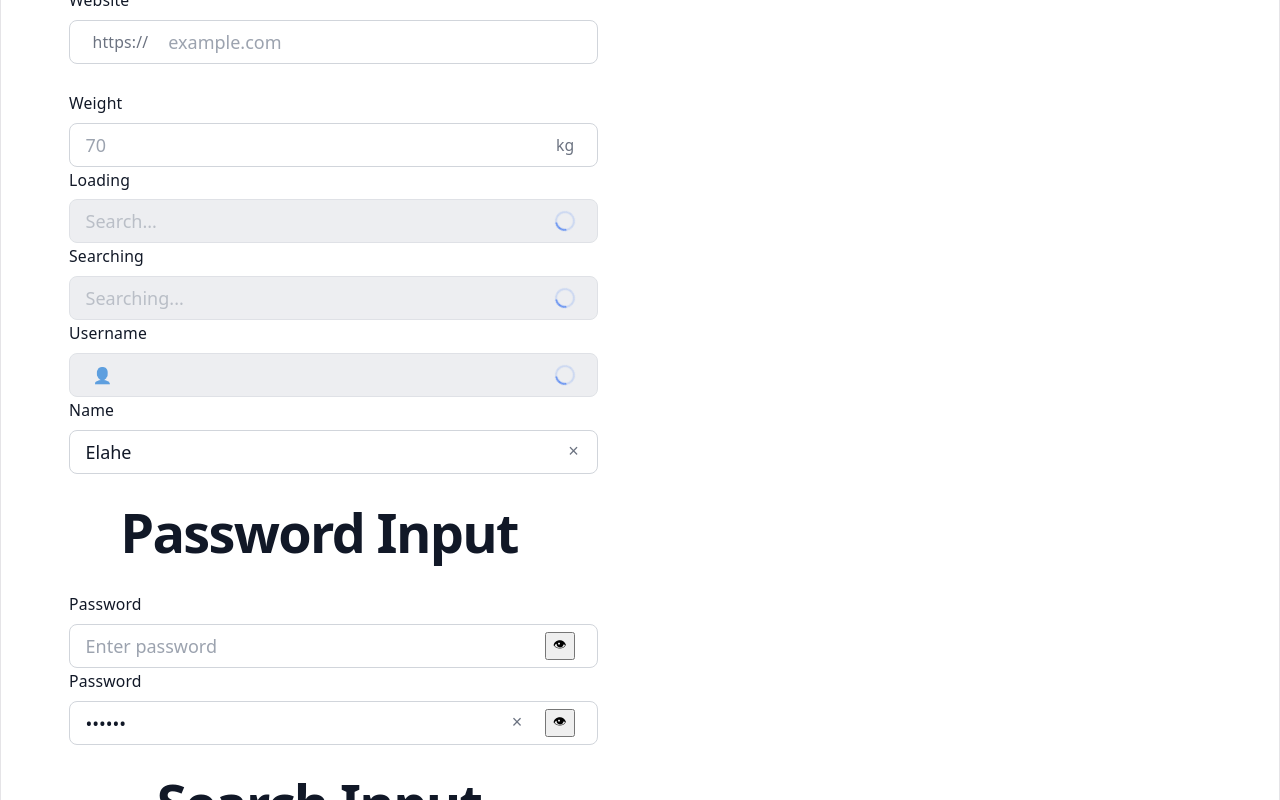
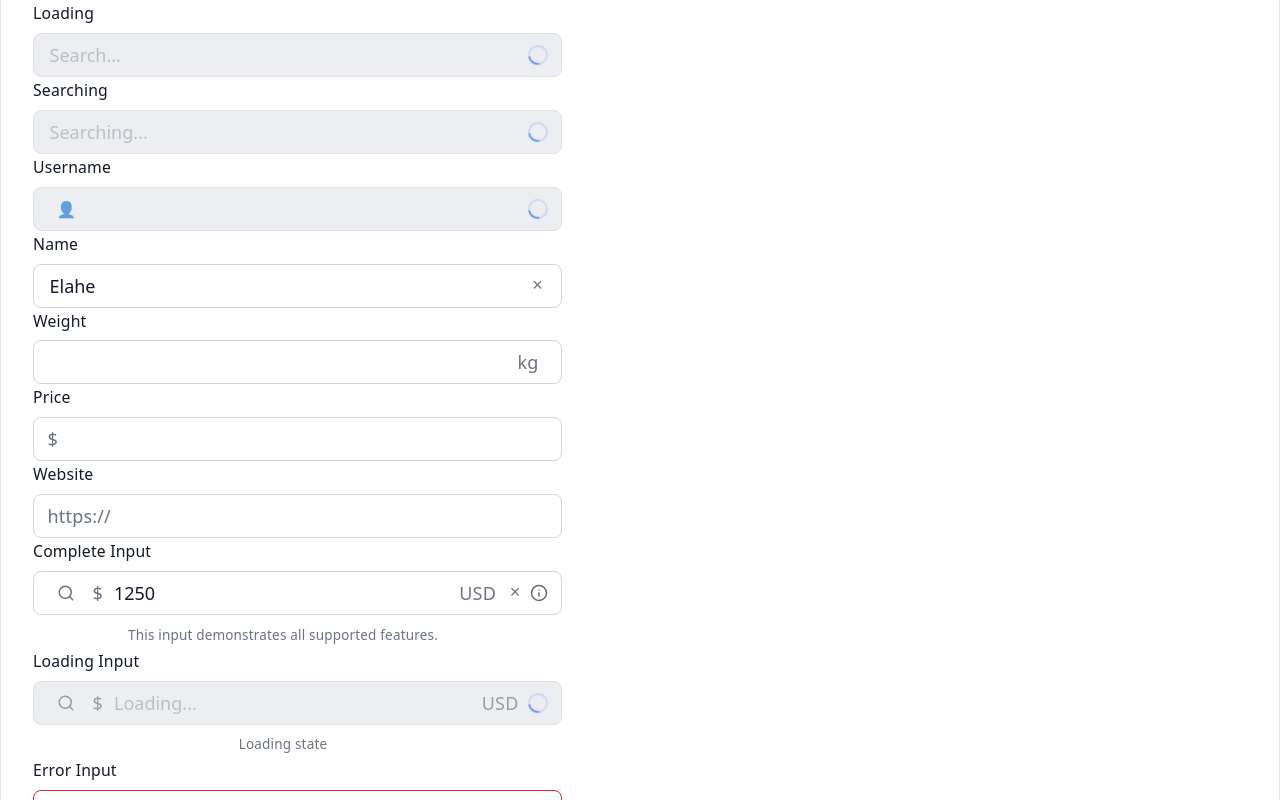
Before and after one commit to elaheShoja/flowforge-engine, a React (Vite) app: page /playground in a window 1280 px wide. Shown: the part 1820-2620 px from the top of the page. Built offline with nearby package versions, Linux system fonts and the light colour scheme.

Commit message:
feat(input): add prefix, suffix and clearable support

```diff
--- /dev/null
+++ b/src/pages/Playground/Playground.css
@@ -0,0 +1,5 @@
+.playground-stack {
+  display: flex;
+  flex-direction: column;
+  gap: 1.5rem;
+}
--- a/src/pages/Playground/Playground.tsx
+++ b/src/pages/Playground/Playground.tsx
@@ -1,4 +1,6 @@
 import { useState } from "react";
+import "./Playground.css";
+import { Search, Info } from "lucide-react";
 import { Button, Spinner,
   Typography, Input,
   PasswordInput, SearchInput} from "@/shared/ui";
@@ -8,14 +10,12 @@ export default function Playground() {
   const [searchValue, setSearchValue] = useState("John Doe");
   const [name, setName] = useState("Elahe");
   const [password, setPassword] = useState("123456");
+  const [fullInput, setFullInput] = useState("1250");
+
 
   return (
     <div
-      style={{
-        padding: "2rem",
-        display: "grid",
-        gap: "1.5rem",
-      }}
+      className="playground-stack"
     >
       <Typography variant="h1" as="h1">
         FlowForge Design System
@@ -94,15 +94,11 @@ export default function Playground() {
           startAdornment={<span>👤</span>}
         />
 
-        <br />
-
         <Input
           label="Email"
           placeholder="Enter email"
           helperText="We'll never share your email."
         />
-
-        <br />
 
         <Input
           label="Password"
@@ -110,23 +106,17 @@ export default function Playground() {
           error="Password is required"
         />
 
-        <br />
-
         <Input
           label="Disabled"
           disabled
           placeholder="Disabled input"
         />
 
-        <br />
-
         <Input
           label="Website"
           placeholder="example.com"
           startAdornment={<span>https://</span>}
         />
-
-        <br />
 
         <Input
           label="Weight"
@@ -161,6 +151,63 @@ export default function Playground() {
           placeholder="Enter your name"
         />
 
+        <Input
+          label="Weight"
+          suffix="kg"
+        />
+
+        <Input
+          label="Price"
+          prefix="$"
+        />
+
+        <Input
+          label="Website"
+          prefix="https://"
+        />
+
+        <Input
+          label="Complete Input"
+          placeholder="Enter amount..."
+
+          value={fullInput}
+          onChange={(e) => setFullInput(e.target.value)}
+
+          prefix="$"
+
+          suffix="USD"
+
+          startAdornment={<Search size={18} />}
+
+          endAdornment={<Info size={18} />}
+
+          clearable
+
+          helperText="This input demonstrates all supported features."
+
+          fullWidth
+        />
+
+        <Input
+          label="Loading Input"
+          loading
+          loadingText="Loading..."
+          prefix="$"
+          suffix="USD"
+          startAdornment={<Search size={18} />}
+          helperText="Loading state"
+        />
+
+        <Input
+          label="Error Input"
+          value={fullInput}
+          onChange={(e) => setFullInput(e.target.value)}
+          prefix="$"
+          suffix="USD"
+          clearable
+          error="Amount is invalid"
+        />
+
         <br />
 
         <Typography variant="h1" as="h1">
@@ -182,13 +229,9 @@ export default function Playground() {
           placeholder="Enter password"
         />
 
-         <br />
-
         <Typography variant="h1" as="h1">
           Search Input
         </Typography>
-
-        <br />
 
         <SearchInput
           label="Search"
--- a/src/shared/ui/Input/Input.css
+++ b/src/shared/ui/Input/Input.css
@@ -242,6 +242,18 @@
   color: var(--color-text);
 }
 
+.ff-input__prefix,
+.ff-input__suffix {
+  display: inline-flex;
+  align-items: center;
+
+  color: var(--color-text-secondary);
+
+  white-space: nowrap;
+
+  font-size: inherit;
+}
+
 /* ===========================
    Icons
 =========================== */
@@ -259,3 +271,9 @@
 
   font-size: .875rem;
 }
+
+.ff-input__actions {
+  display: inline-flex;
+  align-items: center;
+  gap: .25rem;
+}
--- a/src/shared/ui/Input/Input.tsx
+++ b/src/shared/ui/Input/Input.tsx
@@ -34,8 +34,10 @@ export default function Input({
   required,
 
   clearable = false,
+  onClear,
 
-  onClear,
+  prefix,
+  suffix,
 
   ...inputProps
 }: InputProps) {
@@ -82,6 +84,12 @@ export default function Input({
           </span>
         )}
 
+        {prefix && (
+          <span className="ff-input__prefix">
+            {prefix}
+          </span>
+        )}
+
         <input
           className="ff-input__element"
           disabled={disabled || loading}
@@ -93,6 +101,14 @@ export default function Input({
           {...inputProps}
         />
 
+        {suffix && (
+          <span className="ff-input__suffix">
+            {suffix}
+          </span>
+        )}
+
+       <span className="ff-input__actions">
+
         {!loading &&
           clearable &&
           hasValue && (
@@ -100,27 +116,21 @@ export default function Input({
               type="button"
               className="ff-input__clear"
               onClick={handleClear}
-              aria-label="Clear input"
             >
               ×
             </button>
-          )
-        }
+          )}
 
         {loading ? (
-          <span className="ff-input__adornment">
-            <Spinner
-              size="sm"
-              variant="primary"
-            />
-          </span>
+          <Spinner
+            size="sm"
+            variant="primary"
+          />
         ) : (
-          endAdornment && (
-            <span className="ff-input__adornment">
-              {endAdornment}
-            </span>
-          )
+          endAdornment
         )}
+
+      </span>
       </div>
     </FieldWrapper>
   );
--- a/src/shared/ui/Input/Input.types.ts
+++ b/src/shared/ui/Input/Input.types.ts
@@ -11,7 +11,7 @@ export type InputSize =
 export interface InputProps
   extends Omit<
     InputHTMLAttributes<HTMLInputElement>,
-    "size"
+    "size" | "prefix"
   > {
 
   label?: string;
@@ -35,4 +35,8 @@ export interface InputProps
   clearable?: boolean;
 
   onClear?: () => void;
+
+  prefix?: ReactNode;
+
+  suffix?: ReactNode;
 }
```
